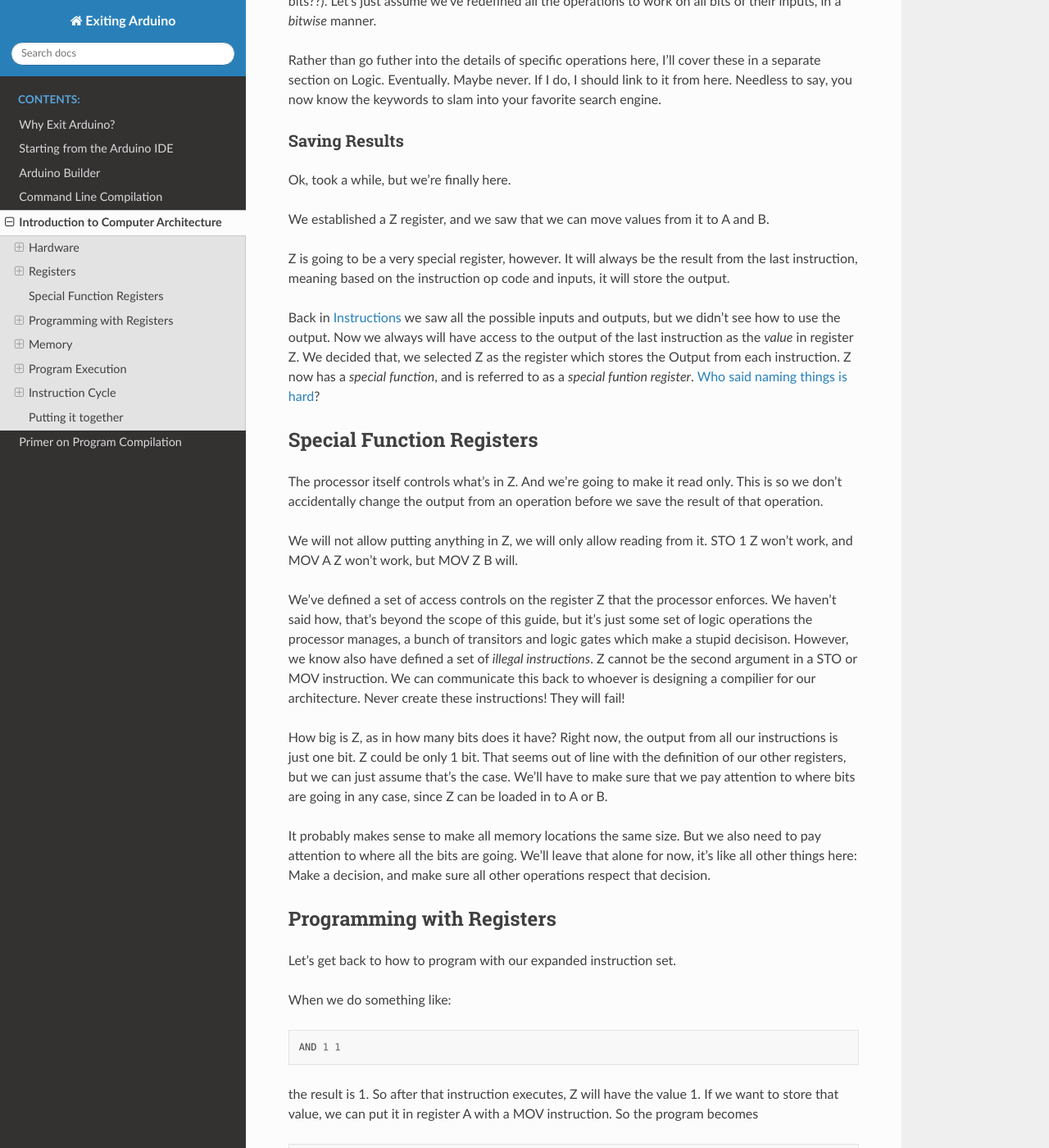
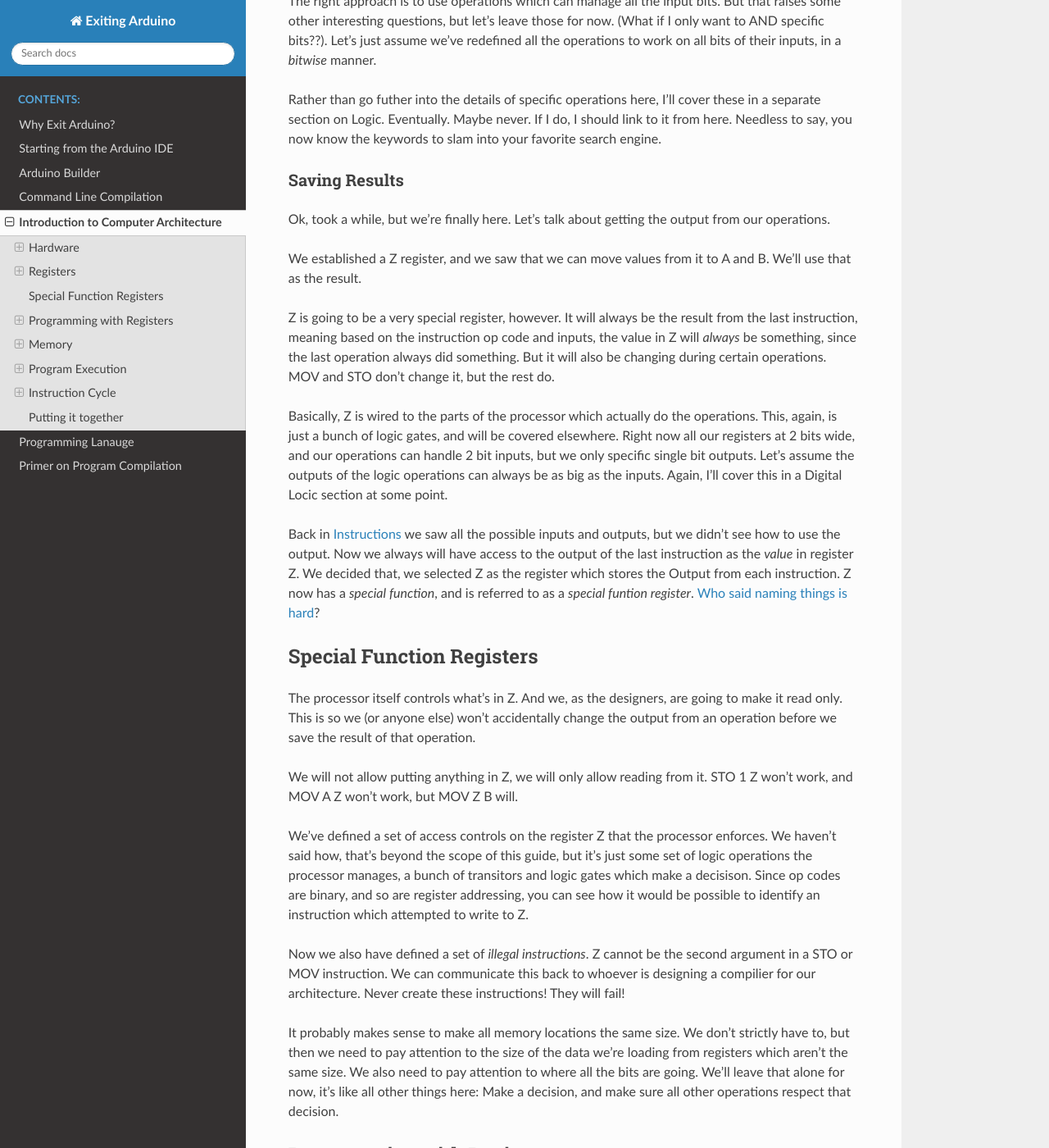
Before and after one commit to marcidy/exiting_arduino, a Sphinx documentation site: the page built from docs/source/architecture_introduction.rst, in a window 1280 px wide and 1400 px high, scrolled down 14053 px. Shown: the whole window at 82% size. Built offline with Sphinx 7.4.7 and the Read the Docs theme 2.0.0, drawn with Linux system fonts in a browser that asks for light colours; some of the changed text lies outside the part shown.

Commit message:
moving lanauge to seperate section, updating compiliation stuff

```diff
--- a/docs/source/architecture_introduction.rst
+++ b/docs/source/architecture_introduction.rst
@@ -3,7 +3,7 @@
 =====================================
 Introduction to Computer Architecture
 =====================================
-A computer's architecture refers to how it will interpret 1s and 0s as instructions and data.  Binary code is just a long list of 1s and 0s.  The architecture defines how to interpret the 1s and 0s into instructions.  We'll detail this below, don't worry about understanding any details just yet.
+A computer's architecture refers to how it will interpret 1s and 0s as instructions and data.  Binary code is just a long list of 1s and 0s.  The architecture defines how to interpret the 1s and 0s into instructions.  We'll detail this below, don't worry about understanding any details just yet.  By the end of this section, I'm expecting you to be able to look at a real instruction set and understand the contents.  You won't be an expert, but it should look familiar enough to get though.
 
 A binary is literally just a bunch of 1s and 0s, something like
 
@@ -473,7 +473,7 @@
     [oooo][ii][ii]
 
 
-We don't need to update the op-codes for the other operations right no, other than add '00' to the beginning so they are 4 bits.  Note that we have to change the *behavior* of the other operations, or at least define them better, becuase they were originally designed to only handle 1 bit inputs.
+We need to update the op-codes for the other operations to be 4 bits, so let's just add '00' to the beginning of each.  Note that we have to change the *behavior* of the other operations, or at least define them better, becuase they were originally designed to only handle 1 bit inputs.
 
 The intial 4 operations only took *values* as inputs.  But each operation is defined only in terms of 1 bit values, and now we have 2 bit values.
 
@@ -485,25 +485,27 @@
 
 Saving Results
 --------------
-Ok, took a while, but we're finally here.
+Ok, took a while, but we're finally here.  Let's talk about getting the output from our operations.
 
-We established a Z register, and we saw that we can move values from it to A and B.
+We established a Z register, and we saw that we can move values from it to A and B.  We'll use that as the result.
 
-Z is going to be a very special register, however.  It will always be the result from the last instruction, meaning based on the instruction op code and inputs, it will store the output.
+Z is going to be a very special register, however.  It will always be the result from the last instruction, meaning based on the instruction op code and inputs, the value in Z will *always* be something, since the last operation always did something.  But it will also be changing during certain operations.  MOV and STO don't change it, but the rest do.
+
+Basically, Z is wired to the parts of the processor which actually do the operations.  This, again, is just a bunch of logic gates, and will be covered elsewhere.  Right now all our registers at 2 bits wide, and our operations can handle 2 bit inputs, but we only specific single bit outputs.  Let's assume the outputs of the logic operations can always be as big as the inputs.  Again, I'll cover this in a Digital Locic section at some point.
 
 Back in :ref:`instructions` we saw all the possible inputs and outputs, but we didn't see how to use the output.  Now we always will have access to the output of the last instruction as the *value* in register Z.  We decided that, we selected Z as the register which stores the Output from each instruction.  Z now has a *special function*, and is referred to as a *special funtion register*.  `Who said naming things is hard <https://martinfowler.com/bliki/TwoHardThings.html>`_?
 
 Special Function Registers
 ==========================
-The processor itself controls what's in Z.  And we're going to make it read only.  This is so we don't accidentally change the output from an operation before we save the result of that operation.
+The processor itself controls what's in Z.  And we, as the designers, are going to make it read only.  This is so we (or anyone else) won't accidentally change the output from an operation before we save the result of that operation.
 
 We will not allow putting anything in Z, we will only allow reading from it.  STO 1 Z won't work, and MOV A Z won't work, but MOV Z B will.
 
-We've defined a set of access controls on the register Z that the processor enforces.  We haven't said how, that's beyond the scope of this guide, but it's just some set of logic operations the processor manages, a bunch of transitors and logic gates which make a stupid decisison.  However, we know also have defined a set of *illegal instructions*.  Z cannot be the second argument in a STO or MOV instruction.  We can communicate this back to whoever is designing a compilier for our architecture.  Never create these instructions!  They will fail!
+We've defined a set of access controls on the register Z that the processor enforces.  We haven't said how, that's beyond the scope of this guide, but it's just some set of logic operations the processor manages, a bunch of transitors and logic gates which make a decisison.  Since op codes are binary, and so are register addressing, you can see how it would be possible to identify an instruction which attempted to write to Z.
 
-How big is Z, as in how many bits does it have?  Right now, the output from all our instructions is just one bit.  Z could be only 1 bit.  That seems out of line with the definition of our other registers, but we can just assume that's the case.  We'll have to make sure that we pay attention to where bits are going in any case, since Z can be loaded in to A or B.
+Now we also have defined a set of *illegal instructions*.  Z cannot be the second argument in a STO or MOV instruction.  We can communicate this back to whoever is designing a compilier for our architecture.  Never create these instructions!  They will fail!
 
-It probably makes sense to make all memory locations the same size.  But we also need to pay attention to where all the bits are going.   We'll leave that alone for now, it's like all other things here:  Make a decision, and make sure all other operations respect that decision.
+It probably makes sense to make all memory locations the same size.  We don't strictly have to, but then we need to pay attention to the size of the data we're loading from registers which aren't the same size.  We also need to pay attention to where all the bits are going.   We'll leave that alone for now, it's like all other things here:  Make a decision, and make sure all other operations respect that decision.
 
 Programming with Registers
 ==========================
@@ -530,7 +532,7 @@
     AND 1 0  # Z becomes 0
     MOV Z B  # 0 is moved into B
 
-But how to I AND the results I stored in A and B?  A and B are both registers, so I need an operation that takes two register addresses as it's inputs.  Right now I only have one instruction which takes two addresses as inputs, MOV.  So while I can store the result of the last operation, and I can access the result, I can't actually *use* the result.
+But how to I AND the results I stored in A and B?  A and B are both registers, so I need an operation that takes two register addresses as it's inputs.  Right now I only have one instruction which takes two addresses as inputs, MOV.  So while I can store the result of the last operation, and I can access the result in some fashion (i.e. MOV), I can't actually *use* the result.
 
 Well, we need more operations, the ones I have are not sufficient.   Good thing we added extra bits to op codes already, and that we have sufficient bits in `[input 1]` and `[input 2]` to manage all our register addresses. So the Instruction format can stay exactly the same: 4 bit op codes, and 2 inputs, each 2 bits.
 
@@ -581,11 +583,11 @@
 
 We lose the "fast" instructions which don't requre registers to operate on known values for the benefit of having a smaller instruction set.
 
-It's a trade off, do you expect to do more "fast" (also called "immediate" instructions) where the values are stored in the program, or do you need to to more chained operations which use the results from previous calcualtions?
+It's a trade off, do you expect to do more "fast" (also called "direct" or maybe "immediate" instructions) where the values are stored in the program, or do you need to to more chained operations which use the results from previous calcualtions?
 
 In both cases, our processor is capable of doing operations on known values, e.g. "And the values 1 and 0", but the assembly and machine code now always requires to two store instructions, then an AND instruction.  We can no longer do a direct AND 1 0, which is faster since it's one instruction.
 
-Let's keep these two modes in mind, immediate and indirect.
+Let's keep these two modes in mind, direct (as in direcly o values) and indirect (on the values stored in registers).
 
 Recall what we're doing here.  We're making a bunch of design decisions about our architecture that determine how a binary string, a list of 1s and 0s, will be interpretted.  Things are getting complicated, and we have had to make a number of decisions which impact the format of our instructions, and therefore the format of the binary code that will execute on our architecture.  These decions also impact how many instructions are required need to perform a task.
 
--- a/docs/source/index.rst
+++ b/docs/source/index.rst
@@ -15,6 +15,7 @@
    arduino_builder
    cli_compile
    architecture_introduction
+   programming_language
    compilation
 
 Indices and tables
```
Also changed, not shown: other parts of docs/source/architecture_introduction.rst (+4 -4 lines), docs/source/compilation.rst (+42 -74 lines), docs/source/programming_language.rst (added, +55 -0 lines).
